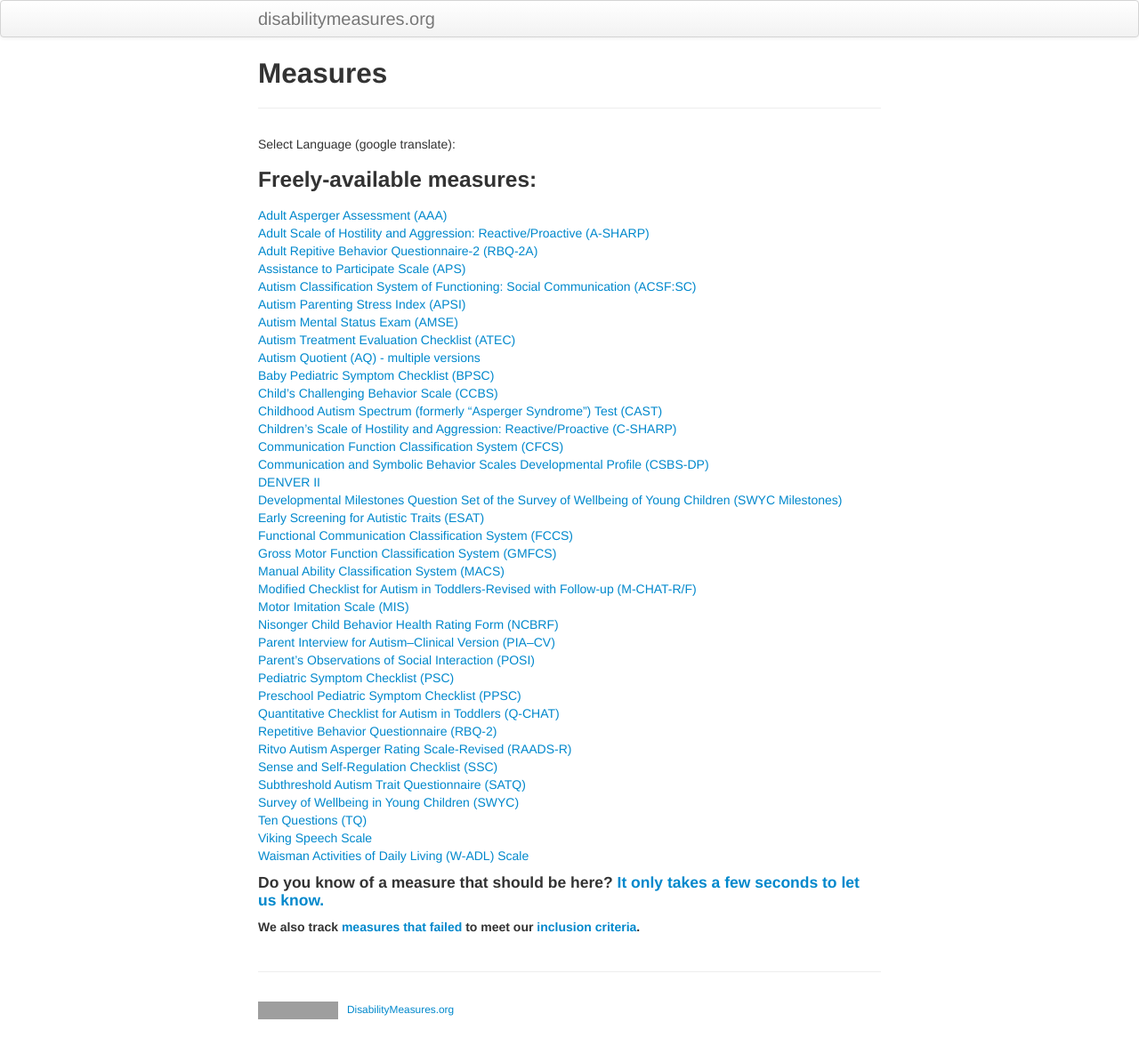
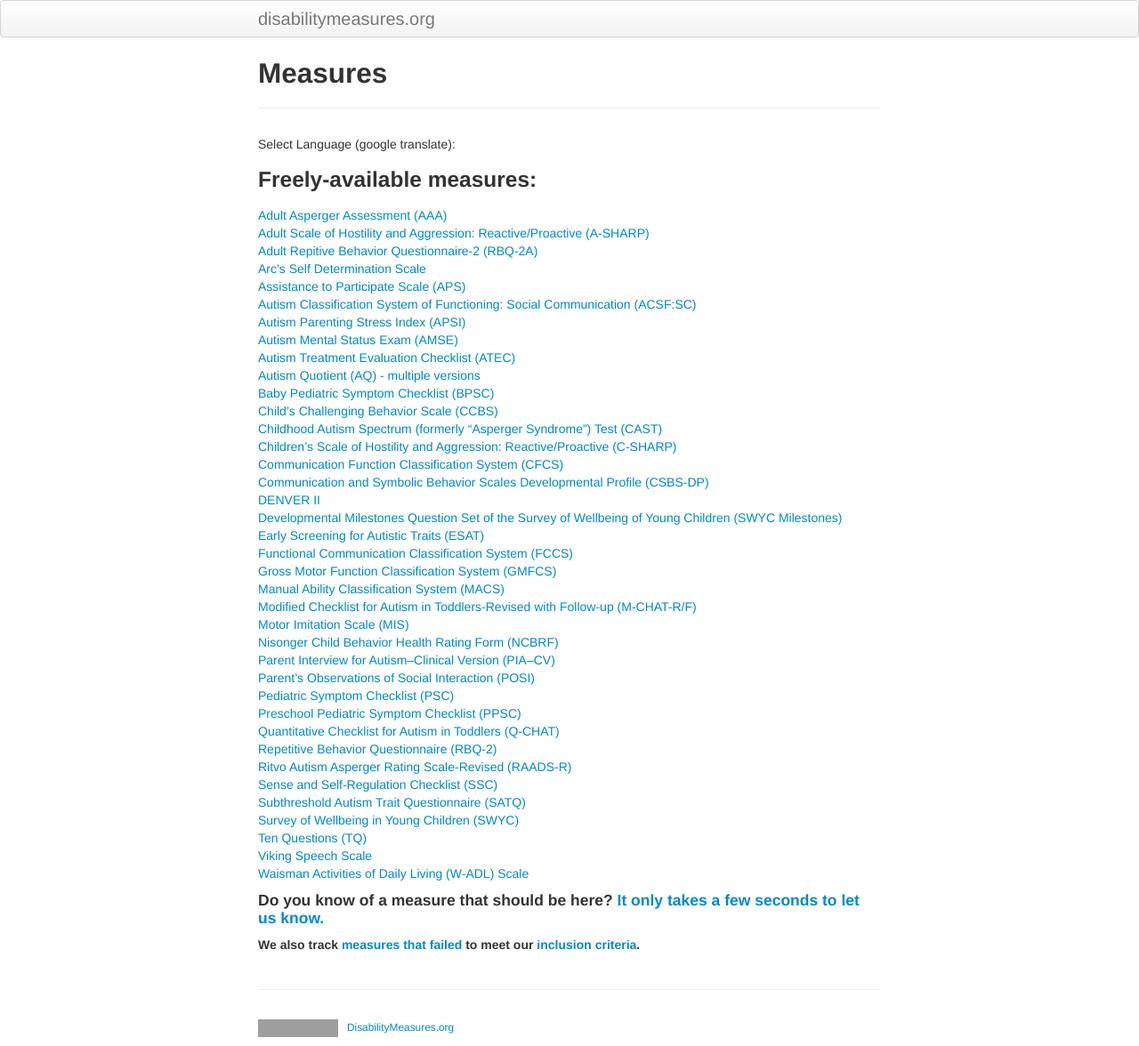
Before and after one commit to mjmaenner/disabilitymeasures, a Jekyll site: the page built from measures/index.md, in a window 1280 px wide. Shown: the whole page at 89% size. Built offline with Jekyll 4.4.1, drawn with Linux system fonts in a browser that asks for light colours; grey boxes are pictures that could not be loaded.

Commit message:
added arc self determination scale

```diff
--- a/measures/index.md
+++ b/measures/index.md
@@ -16,6 +16,7 @@ function googleTranslateElementInit() {
 [Adult Asperger Assessment (AAA)](http://disabilitymeasures.org/aaa)
 [Adult Scale of Hostility and Aggression: Reactive/Proactive (A-SHARP)](http://disabilitymeasures.org/a-sharp)
 [Adult Repitive Behavior Questionnaire-2 (RBQ-2A)](http://disabilitymeasures.org/RBQ-2A)
+[Arc's Self Determination Scale](http://disabilitymeasures.org/Arc-Self-Deter)
 [Assistance to Participate Scale (APS)](http://disabilitymeasures.org/aps)
 [Autism Classification System of Functioning: Social Communication (ACSF:SC)](http://disabilitymeasures.org/acsf-sc)
 [Autism Parenting Stress Index (APSI)](http://disabilitymeasures.org/apsi)
```
